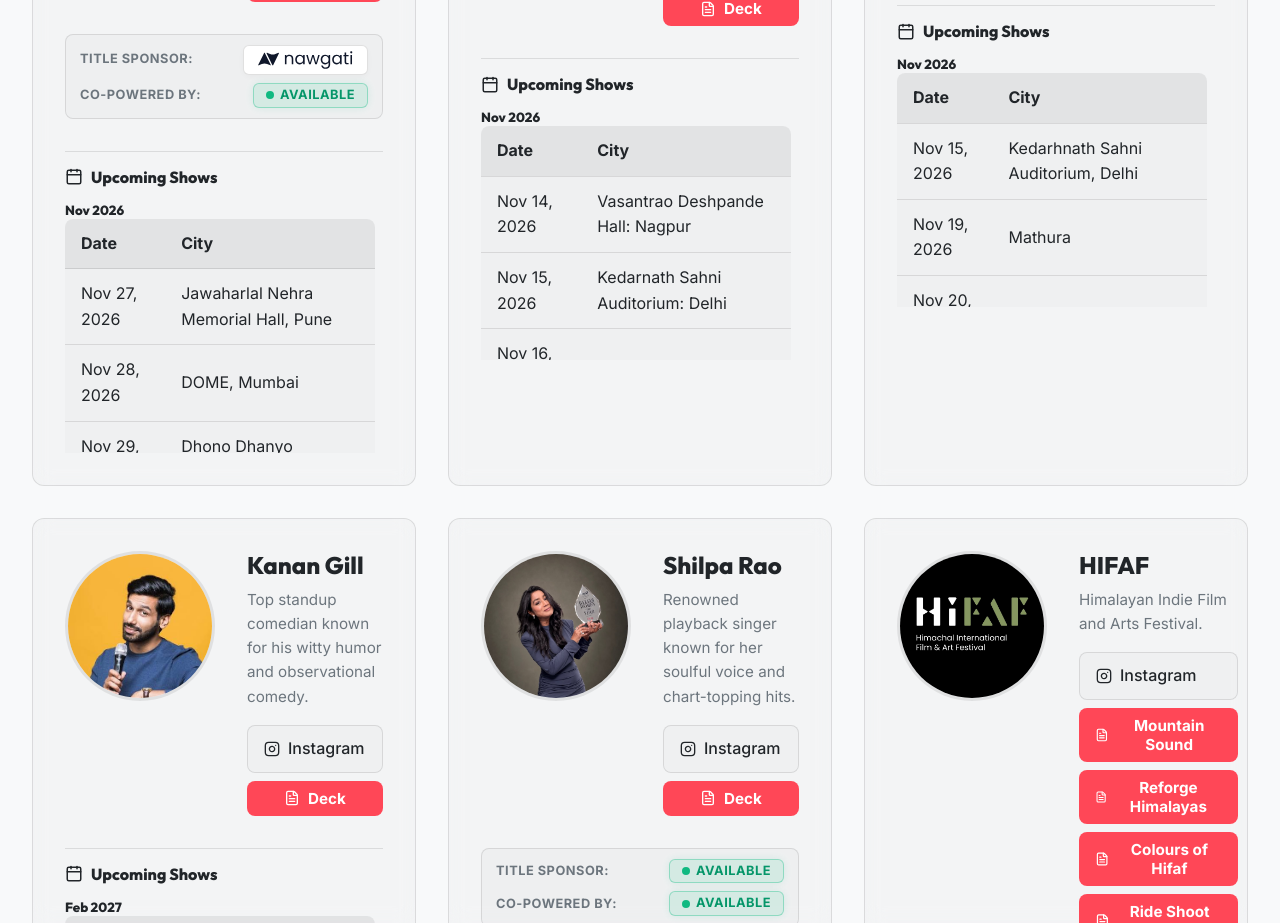
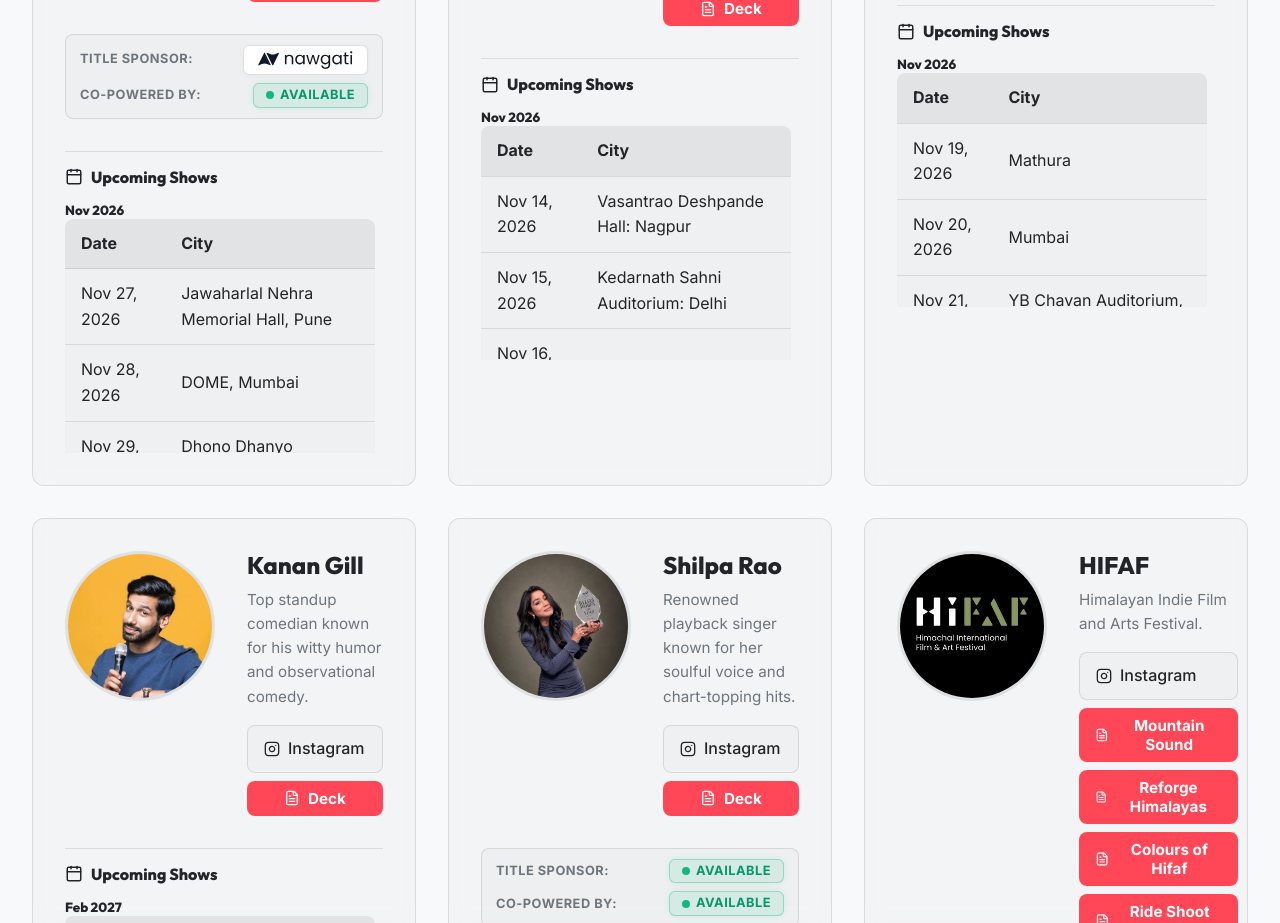
Before and after one commit to radheyyyyy/Oriole-Entertainment, a React (Vite) app: page / in a window 1280 px wide. Shown: the part 1580-2503 px from the top of the page. Built offline with nearby package versions, Linux system fonts and the light colour scheme.

Commit message:
bassi, harsh and ravi 's  calender updated

```diff
--- a/src/components/ArtistList.jsx
+++ b/src/components/ArtistList.jsx
@@ -312,7 +312,6 @@ const ArtistList = () => {
         description: "Observational comedy that hits right at home.",
         shows: [
 
-          "Nov 15, 2026 - Kedarhnath Sahni Auditorium, Delhi",
           "Nov 19, 2026 - Mathura",
           "Nov 20, 2026 - Mumbai",
           "Nov 21, 2026 - YB Chavan Auditorium, Mumbai",
--- a/src/components/UpcomingTours.jsx
+++ b/src/components/UpcomingTours.jsx
@@ -297,7 +297,6 @@ const rawArtistsData = [
     image: "ravi-gupta.jpg",
     description: "Observational comedy that hits right at home.",
     shows: [
-     "Nov 15, 2026 - Kedarhnath Sahni Auditorium, Delhi",
           "Nov 19, 2026 - Mathura",
           "Nov 20, 2026 - Mumbai",
           "Nov 21, 2026 - YB Chavan Auditorium, Mumbai",
```
